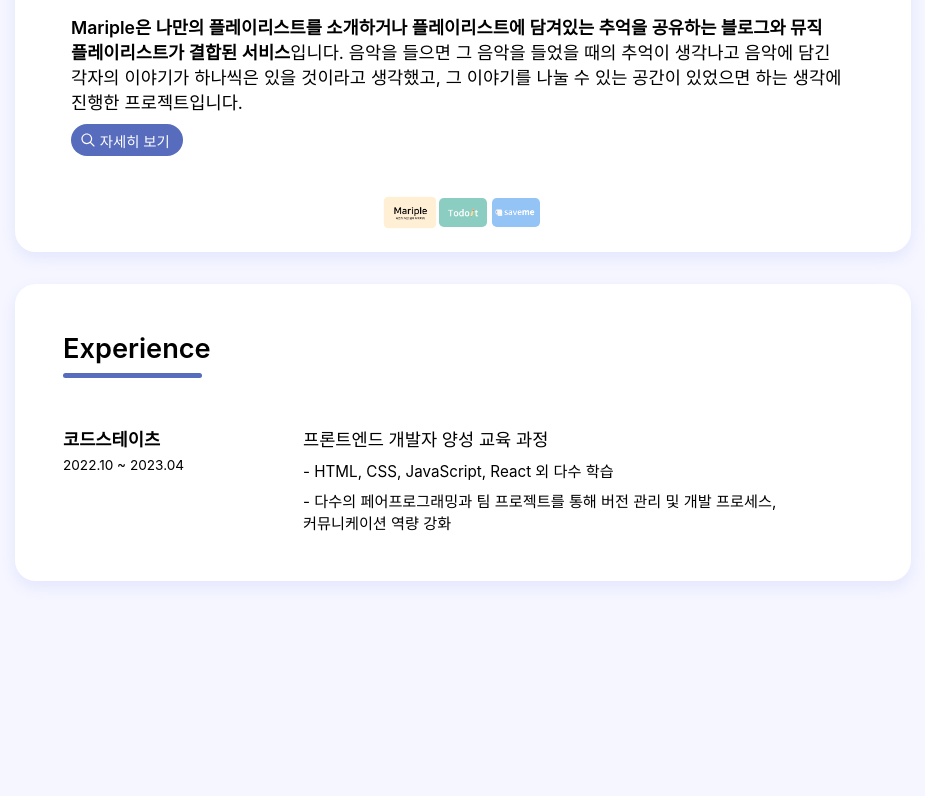
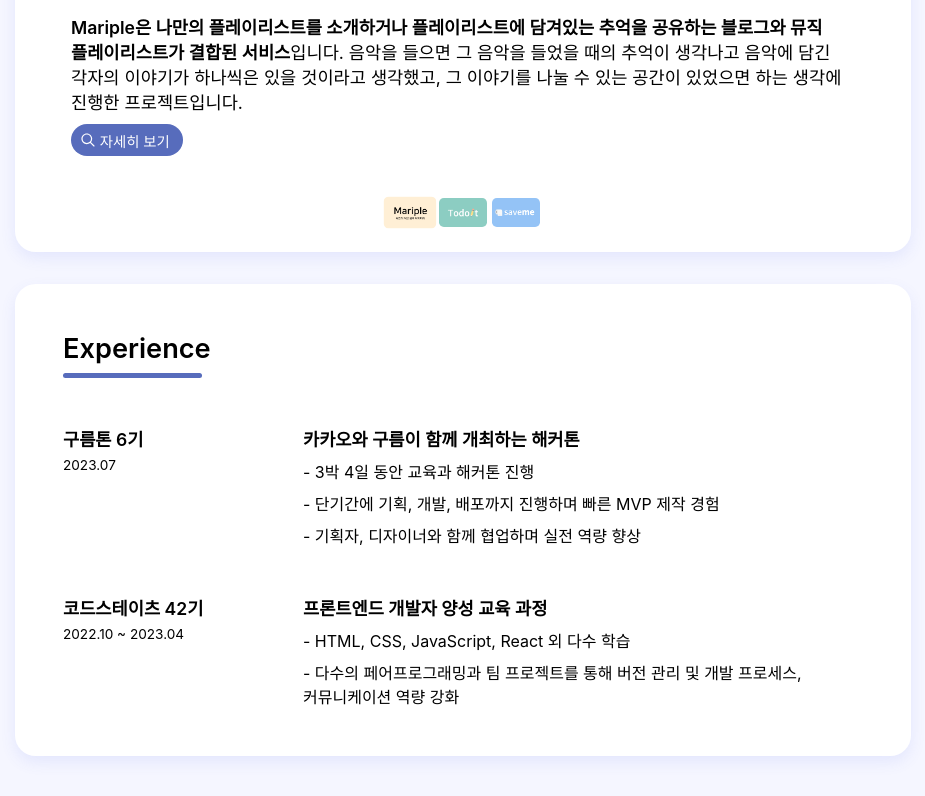
Before and after one commit to kimdonggu42/portfolio, a React (Create React App) app: page / in a window 1280 px wide. Shown: the part 2124-2920 px from the top of the page, without its empty margins (321-1246 px from the left). Before the commit the page ends 2785 px from the top, so only its background shows below. Built offline with nearby package versions, Linux system fonts and the light colour scheme.

Commit message:
Refact : Experience에 구름톤 추가

```diff
--- a/src/components/Experience.tsx
+++ b/src/components/Experience.tsx
@@ -104,12 +104,12 @@ export const ListText = styled.div`
 
   > .subTitle {
     font-size: 1.1rem;
-    font-weight: 500;
+    font-weight: 600;
     /* border: 1px solid blue; */
   }
 
   > .subText {
-    font-size: 0.95rem;
+    font-size: 1rem;
   }
 `;
 
@@ -127,13 +127,32 @@ function Experience() {
       <ExperieceArea>
         <ExperienceList>
           <ListTitle>
-            <div className='main'>코드스테이츠</div>
+            <div className='main'>구름톤 6기</div>
+            <div className='date'>2023.07</div>
+          </ListTitle>
+          <ListText>
+            <div className='subTitle'>카카오와 구름이 함께 개최하는 해커톤</div>
+            <HiddenListTitle>
+              <div className='main'>구름톤 6기</div>
+              <div className='date'>2023.07</div>
+            </HiddenListTitle>
+            <div className='subText'>- 3박 4일 동안 교육과 해커톤 진행</div>
+            <div className='subText'>
+              - 단기간에 기획, 개발, 배포까지 진행하며 빠른 MVP 제작 경험
+            </div>
+            <div className='subText'>- 기획자, 디자이너와 함께 협업하며 실전 역량 향상</div>
+          </ListText>
+        </ExperienceList>
+
+        <ExperienceList>
+          <ListTitle>
+            <div className='main'>코드스테이츠 42기</div>
             <div className='date'>2022.10 ~ 2023.04</div>
           </ListTitle>
           <ListText>
             <div className='subTitle'>프론트엔드 개발자 양성 교육 과정</div>
             <HiddenListTitle>
-              <div className='main'>코드스테이츠</div>
+              <div className='main'>코드스테이츠 42기</div>
               <div className='date'>2022.10 ~ 2023.04</div>
             </HiddenListTitle>
             <div className='subText'>- HTML, CSS, JavaScript, React 외 다수 학습</div>
--- a/src/pages/Main.tsx
+++ b/src/pages/Main.tsx
@@ -4,9 +4,9 @@ import Introduce from "../components/Introduce";
 import Stack from "../components/Stack";
 import Project from "../components/Project";
 import Experience from "../components/Experience";
-import Activity from "../components/Activity";
-import Education from "../components/Education";
-import Certificate from "../components/Certificate";
+// import Activity from "../components/Activity";
+// import Education from "../components/Education";
+// import Certificate from "../components/Certificate";
 
 const MainContainer = styled.div`
   display: flex;
```
